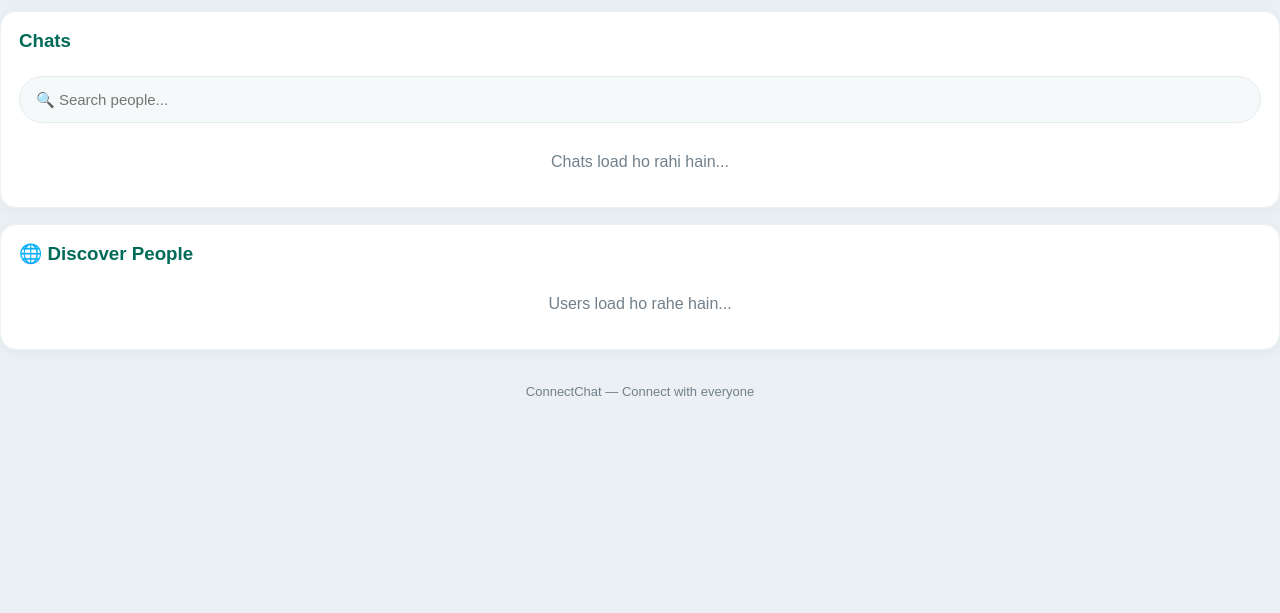
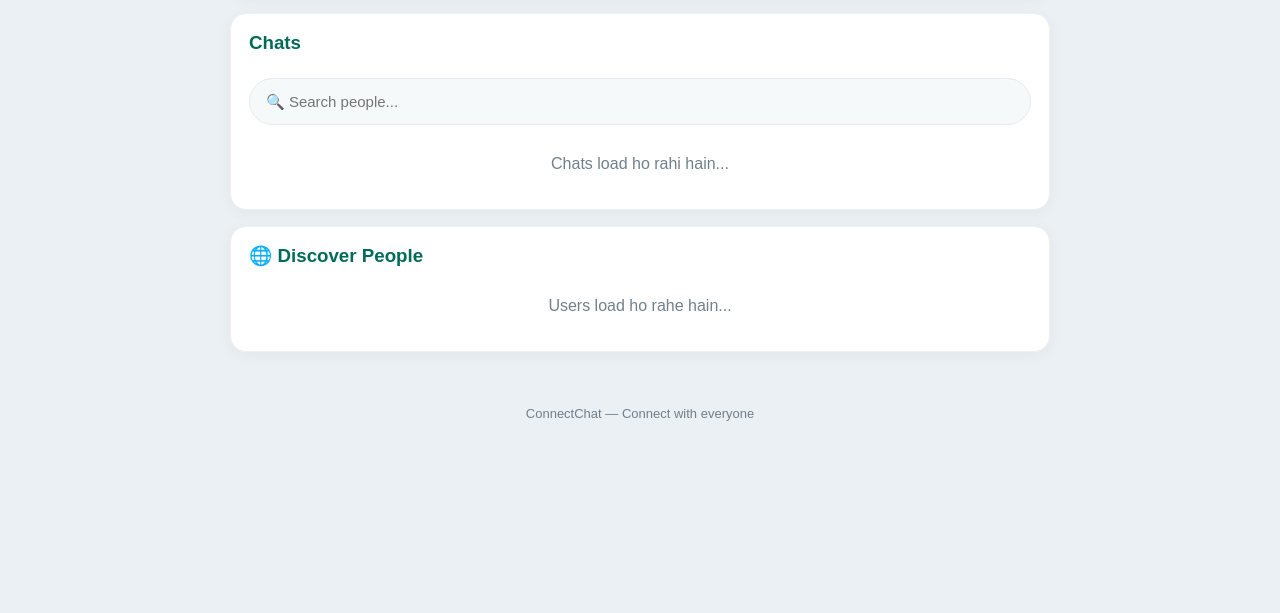
Before and after one commit to Dhamm-dev-hub/ConnectChat, a plain HTML site: page index.html in a window 1280 px wide. Shown: the part 187-800 px from the top of the page. Drawn offline with Linux system fonts and the light colour scheme; no server answers.

Commit message:
Update index.html

```diff
--- a/index.html
+++ b/index.html
@@ -417,7 +417,7 @@ footer {
     <button id="profileBtn">👤 Profile</button>
     <button id="logoutBtn">Logout</button>
   </div>
-</header>  <ma<in class="container">
+</header>  <main class="container">
 
 <!-- HOME -->
 <div id="listView">
```
